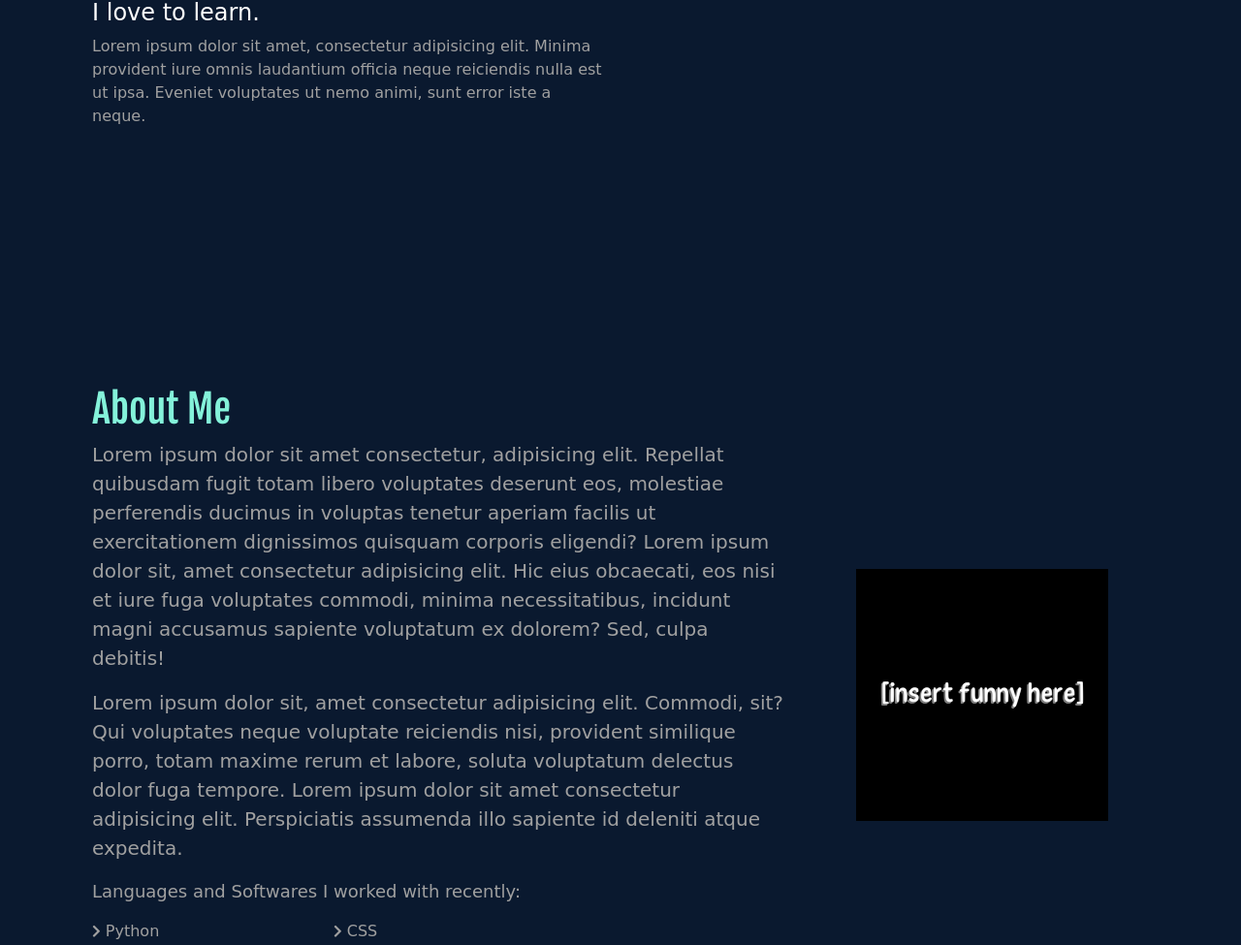
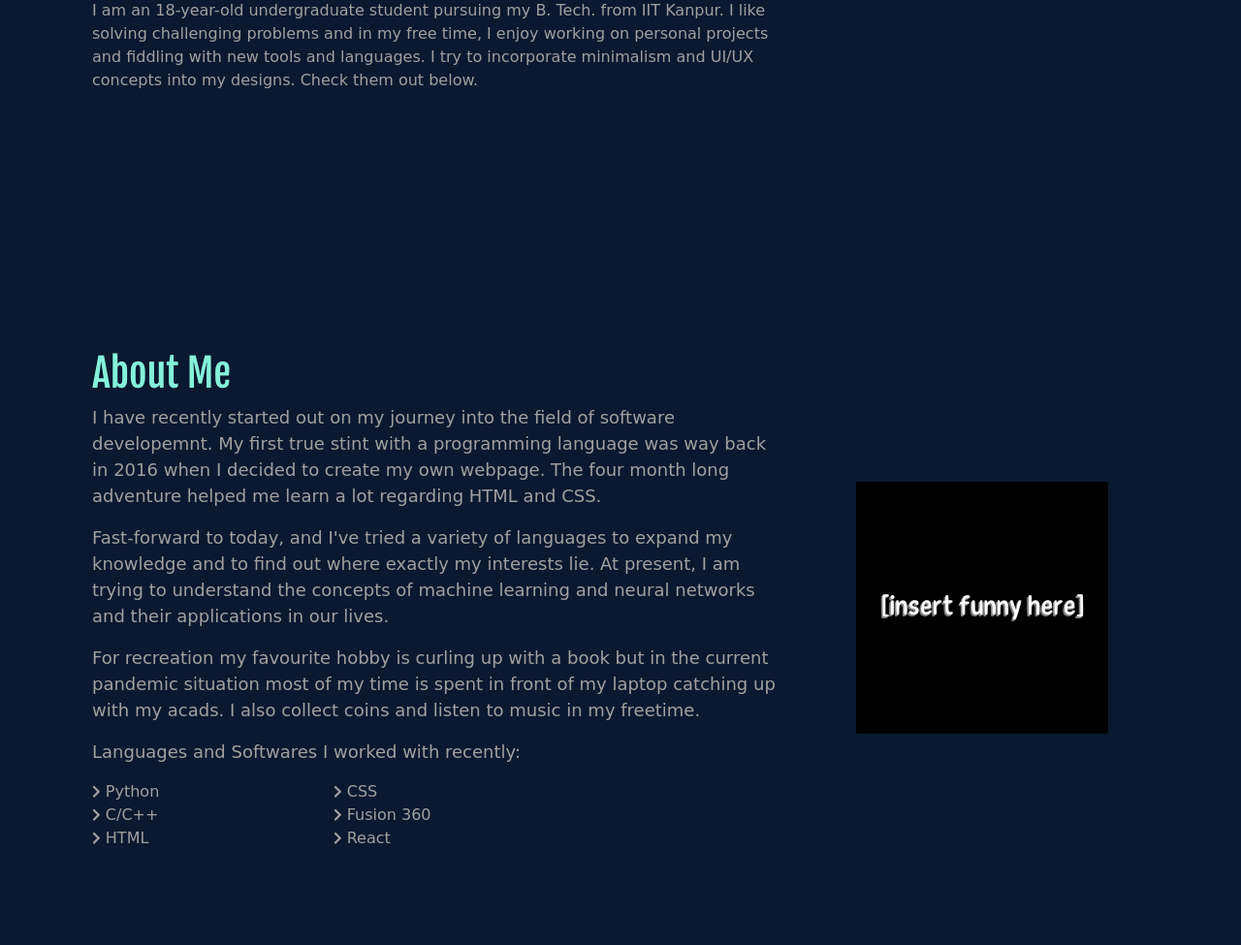
Before and after one commit to ritamjana/personal-website, a website: page index.html in a window 1280 px wide. Shown: the part 369-1344 px from the top of the page at 97% size. Drawn offline with nearby package versions, Linux system fonts and the light colour scheme; some packages are replaced by stand-ins of ours; a script that the page names is missing; a web font is replaced by a local one.

Commit message:
colour corrected. Content adding remains

```diff
--- a/css/iitkstyle.css
+++ b/css/iitkstyle.css
@@ -2,12 +2,6 @@
   margin: 0px;
   padding: 0px;
   font-family: "Comfortaa", cursive;
-}
-
-.image {
-  padding: 20px;
-  max-width: 300px;
-  width: 100%;
 }
 
 .self-image {
@@ -44,11 +38,8 @@ p {
 }
 
 .intro-h2 {
+  font-family: "Kiwi Maru", serif;
   font-size: 1vw;
-  color: white;
-}
-
-.intro-h4 {
   color: white;
 }
 
@@ -77,7 +68,7 @@ p {
 }
 
 .hamburger {
-  color: white;
+  color: azure;
 }
 
 .hamburger:hover {
@@ -125,7 +116,7 @@ p {
 .resume-button {
   font-size: 15px;
   background-color: rgb(13, 53, 90);
-  color: white;
+  color: azure;
   border: 2px solid rgb(132, 242, 218);
   border-radius: 0.3em;
   transition: all 0.5s;
@@ -133,8 +124,8 @@ p {
 
 .resume-button:hover {
   background-color: rgb(12, 87, 158);
-  color: white;
 }
+
 .interest-list {
   list-style: none;
 }
@@ -175,7 +166,7 @@ p {
 
 .experience-block h3 {
   font-family: "Kiwi Maru", serif;
-  color: rgb(160, 160, 160);
+  color: rgb(216, 211, 211);
 }
 
 .experience-block h5 {
@@ -183,8 +174,17 @@ p {
   color: rgb(132, 242, 218);
 }
 
+.experience-block p {
+  color: rgb(216, 211, 211);
+}
+
 .experience-block i {
   font-family: "Kiwi Maru", serif;
+}
+
+.experience-image {
+  max-width: 300px;
+  width: 100%;
 }
 
 .skills-title {
@@ -206,11 +206,6 @@ p {
 .skill-popup {
   background-color: rgba(10, 31, 63, 0.8);
   border-radius: 30px;
-}
-
-::selection {
-  color: #fff;
-  background: #6665ee;
 }
 
 .skill-bars {
--- a/index.html
+++ b/index.html
@@ -16,8 +16,6 @@
     <link href="https://fonts.googleapis.com/css2?family=Kiwi+Maru:wght@500&display=swap" rel="stylesheet">
     <link href="https://fonts.googleapis.com/css2?family=Orbitron:wght@600&family=Yanone+Kaffeesatz&display=swap"
         rel="stylesheet">
-
-
     <!-- Bootstrap CSS -->
     <link rel="stylesheet" href="node_modules/bootstrap/dist/css/bootstrap.min.css">
 
@@ -30,10 +28,6 @@
 </head>
 
 <body>
-    <div class="spinner-wrapper">
-        <div class="spinner"></div>
-    </div>
-
 
     <!--Navigation bar-->
     <header class="nav-down">
@@ -48,7 +42,7 @@
                     <li class="nav-item"><a href="#projects" class="nav-link">Projects</a></li>
                     <li class="nav-item"><a href="#footer" class="nav-link">Contact Me</a></li>
                     <form class="form-inline">
-                        <span class="d-inline-block" data-toggle="popover" data-content="Under Maintainence"
+                        <span class="d-inline-block" data-toggle="popover" data-content="Under Construction"
                             data-placement="bottom" data-trigger="hover" data-delay="150">
                             <a href="#" target="_blank"><button class="btn resume-button" style="pointer-events: none;"
                                     type="button">Resume</button></a>
@@ -68,13 +62,13 @@
             <div class="row">
                 <div class="col-12">
                     <h2 class="intro-h2">Hi, my name is</h2>
-                    <h1 class="intro-h1"">Ritam Jana</h1>
+                    <h1 class="intro-h1"">Ritam Jana.</h1>
             </div>
-            <div class=" col-12 col-lg-6">
-                        <h4 class=" intro-h4">I love to learn.</h4>
-                        <p>Lorem ipsum dolor sit amet, consectetur adipisicing elit. Minima provident iure omnis
-                            laudantium officia neque reiciendis nulla est ut ipsa. Eveniet voluptates ut nemo animi,
-                            sunt error iste a neque.
+            <div class=" col-12 col-lg-8">
+                        <p>I am an 18-year-old undergraduate student pursuing my B. Tech. from IIT Kanpur. I like
+                            solving challenging problems and in my free time, I enjoy working on personal
+                            projects and fiddling with new tools and languages. I try to incorporate minimalism and
+                            UI/UX concepts into my designs. Check them out below.
                         </p>
 
                 </div>
@@ -98,30 +92,20 @@
                         </div>
                     </div>
 
-                    <p style="font-size: 20px;">Lorem ipsum dolor sit amet consectetur, adipisicing elit. Repellat
-                        quibusdam
-                        fugit totam libero
-                        voluptates
-                        deserunt eos, molestiae perferendis ducimus in voluptas tenetur aperiam facilis ut
-                        exercitationem
-                        dignissimos
-                        quisquam corporis eligendi? Lorem ipsum dolor sit, amet consectetur adipisicing elit. Hic
-                        eius obcaecati,
-                        eos
-                        nisi et iure fuga voluptates commodi, minima necessitatibus, incidunt magni accusamus
-                        sapiente voluptatum
-                        ex
-                        dolorem? Sed, culpa debitis!</p>
+                    <p style="font-size: 18px;">I have recently started out on my journey into the field of software
+                        developemnt. My first true stint with a programming language was way back in 2016 when I decided
+                        to create my own webpage. The four month long adventure helped me learn a lot
+                        regarding HTML and CSS.</p>
+                    <p style="font-size: 18px;">
+                        Fast-forward to today, and I've tried a variety of languages to expand my knowledge and to find
+                        out where exactly my interests lie. At present, I am trying to understand the concepts of
+                        machine
+                        learning and neural networks and their applications in our lives. </p>
 
-                    <p style="font-size: 20px;">Lorem ipsum dolor sit, amet consectetur adipisicing elit. Commodi,
-                        sit? Qui
-                        voluptates neque voluptate
-                        reiciendis nisi, provident similique porro, totam maxime rerum et labore, soluta voluptatum
-                        delectus dolor
-                        fuga tempore.
-                        Lorem ipsum dolor sit amet consectetur adipisicing elit. Perspiciatis assumenda illo
-                        sapiente id deleniti
-                        atque expedita.</p>
+                    <p style="font-size: 18px;">For recreation my favourite hobby is curling up with a book but in the
+                        current pandemic situation most of my time is spent in front of my laptop catching up with my
+                        acads.
+                        I also collect coins and listen to music in my freetime.</p>
                     <div class="row">
                         <div class="col-12 interests">
                             <p style="font-size: 18px;">Languages and Softwares I worked with recently: </p>
@@ -150,7 +134,7 @@
                                 </li>
                                 <li>
                                     <i class="fas fa-chevron-right fa-sm"></i>
-                                    JavaScript
+                                    Fusion 360
                                 </li>
                                 <li>
                                     <i class="fas fa-chevron-right fa-sm"></i>
@@ -191,7 +175,7 @@
                         cum iusto maiores laboriosam qui perspiciatis fuga sed.</p>
                 </div>
                 <div class="col-12 col-md-5 my-auto text-center">
-                    <img class="image" src="/media/neatoshop_insert-funny-here_1532776307.large.png"
+                    <img class="experience-image" src="/media/neatoshop_insert-funny-here_1532776307.large.png"
                         alt="personal picture">
                 </div>
             </div>
@@ -214,7 +198,7 @@
 
                 </div>
                 <div class="col-12 col-md-5 my-auto text-center">
-                    <img class="image" src="/media/neatoshop_insert-funny-here_1532776307.large.png"
+                    <img class="experience-image" src="/media/neatoshop_insert-funny-here_1532776307.large.png"
                         alt="personal picture">
                 </div>
             </div>
@@ -392,7 +376,7 @@
                     <h1>Projects</h1>
                 </div>
             </div>
-            <h4 style="color: white;"> Will be updated soon . . .</h4>
+            <p style="color: rgb(216, 211, 211);"> Will be updated soon . . .</p>
         </div>
     </section>
 
```
